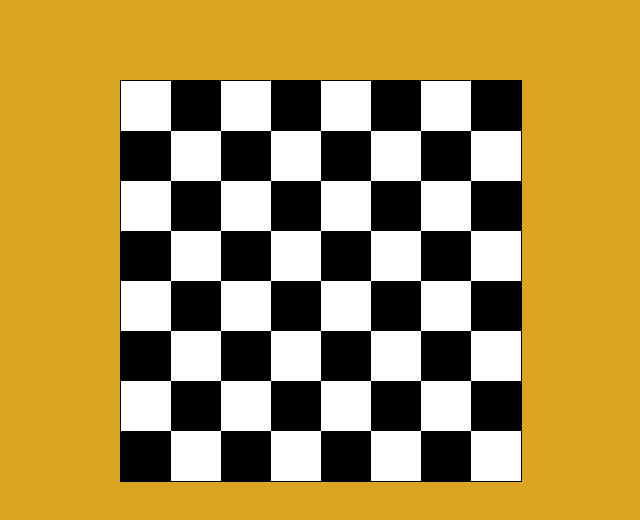
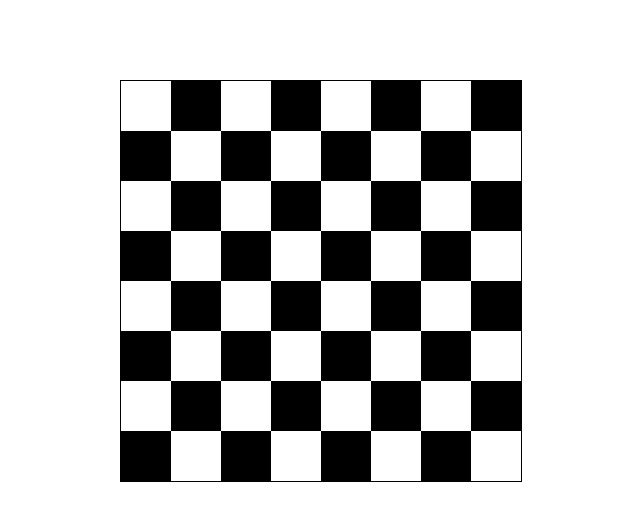
Before and after one commit to NehuelAcosta/tabla-ajedrez, a plain HTML site: page index.html in a window 1280 px wide. Shown: the whole page, without its empty margins (319-959 px from the left). Drawn offline with Linux system fonts and the light colour scheme.

Commit message:
Update style.css

```diff
--- a/style.css
+++ b/style.css
@@ -1,7 +1,6 @@
 body {
     margin: 0;
     padding: 0;
-    background-color: goldenrod;
     display: flex;
     justify-content: center;
     padding-top: 5rem;
```
